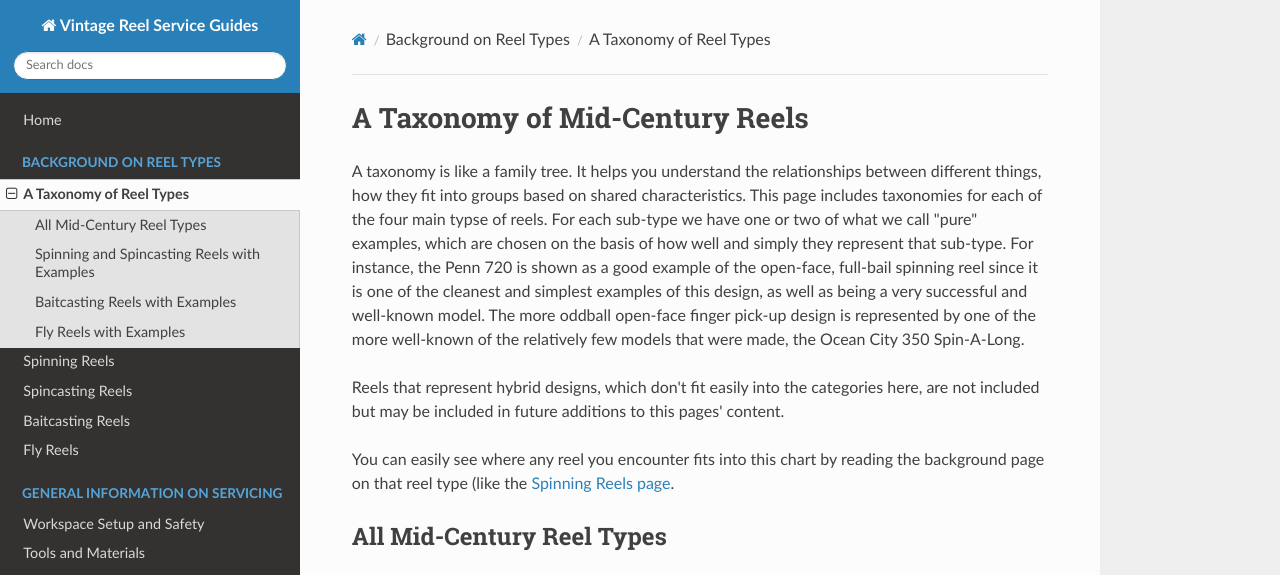
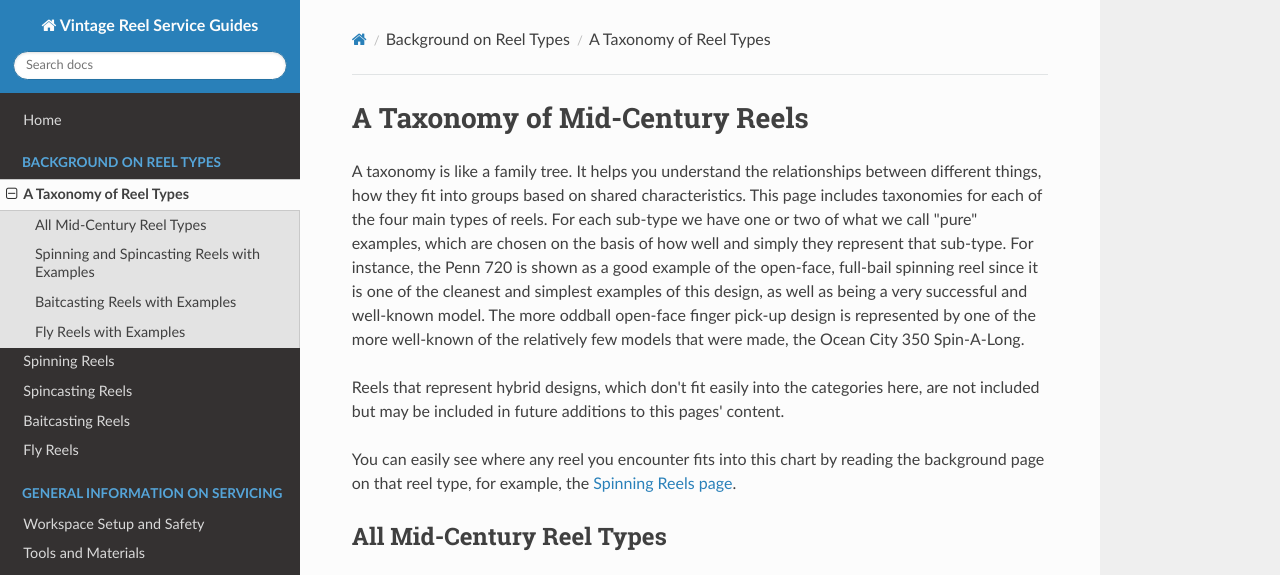
Before and after one commit to john-tech-writer/vintage-reel-service-guides, an MkDocs documentation site: the page built from docs/reel-taxonomy.md, in a window 1280 px wide and 1120 px high. Shown: the top 575 px of the window. Built offline with MkDocs 1.6.1, drawn with Linux system fonts in a browser that asks for light colours; nearby versions of some CDN libraries.

Commit message:
more fixes to taxa page

```diff
--- a/docs/reel-taxonomy.md
+++ b/docs/reel-taxonomy.md
@@ -1,10 +1,10 @@
 # A Taxonomy of Mid-Century Reels
 
-A taxonomy is like a family tree. It helps you understand the relationships between different things, how they fit into groups based on shared characteristics. This page includes taxonomies for each of the four main typse of reels. For each sub-type we have one or two of what we call "pure" examples, which are chosen on the basis of how well and simply they represent that sub-type. For instance, the Penn 720 is shown as a good example of the open-face, full-bail spinning reel since it is one of the cleanest and simplest examples of this design, as well as being a very successful and well-known model. The more oddball open-face finger pick-up design is represented by one of the more well-known of the relatively few models that were made, the Ocean City 350 Spin-A-Long.
+A taxonomy is like a family tree. It helps you understand the relationships between different things, how they fit into groups based on shared characteristics. This page includes taxonomies for each of the four main types of reels. For each sub-type we have one or two of what we call "pure" examples, which are chosen on the basis of how well and simply they represent that sub-type. For instance, the Penn 720 is shown as a good example of the open-face, full-bail spinning reel since it is one of the cleanest and simplest examples of this design, as well as being a very successful and well-known model. The more oddball open-face finger pick-up design is represented by one of the more well-known of the relatively few models that were made, the Ocean City 350 Spin-A-Long.
 
 Reels that represent hybrid designs, which don't fit easily into the categories here, are not included but may be included in future additions to this pages' content.
 
-You can easily see where any reel you encounter fits into this chart by reading the background page on that reel type (like the [Spinning Reels page](spinning-reels.md).
+You can easily see where any reel you encounter fits into this chart by reading the background page on that reel type, for example, the [Spinning Reels page](spinning-reels.md).
 
 ## All Mid-Century Reel Types
 
```
